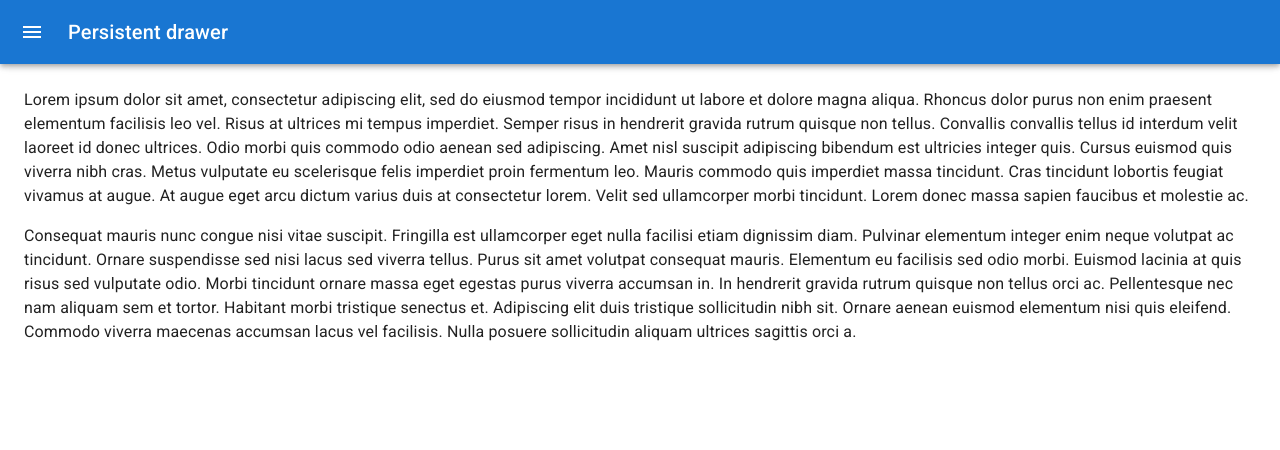
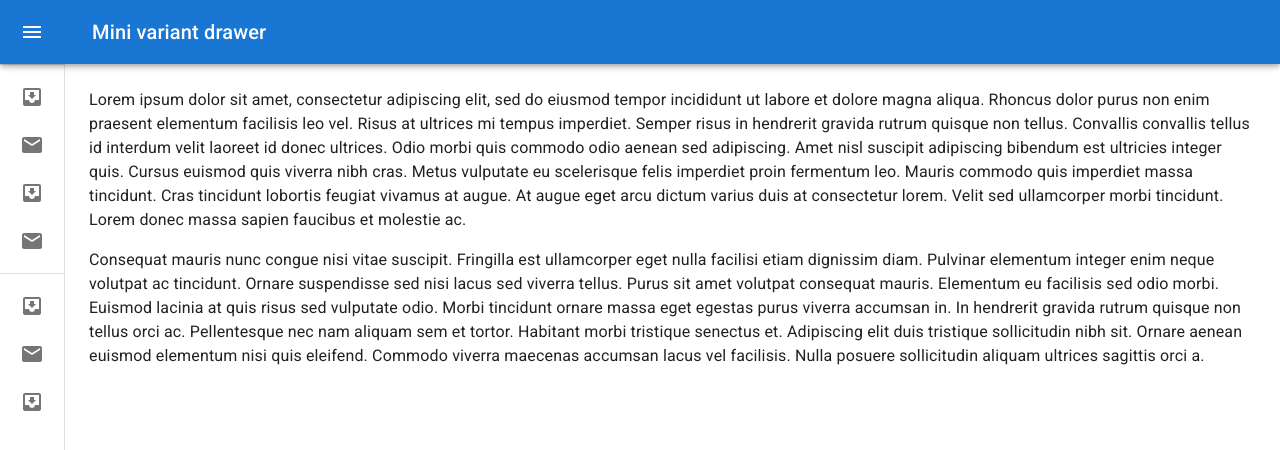
Before and after one commit to amcosano/open-home-bills, a React (Vite) app: page / in a window 1280 px wide. Shown: the top 450 px of the page. Built offline with nearby package versions, Linux system fonts and the light colour scheme.

Commit message:
Refactor template to another variant

```diff
--- a/src/App.jsx
+++ b/src/App.jsx
@@ -1,11 +1,11 @@
 import * as React from 'react'
 import { styled, useTheme } from '@mui/material/styles'
 import Box from '@mui/material/Box'
-import Drawer from '@mui/material/Drawer'
-import CssBaseline from '@mui/material/CssBaseline'
+import MuiDrawer from '@mui/material/Drawer'
 import MuiAppBar from '@mui/material/AppBar'
 import Toolbar from '@mui/material/Toolbar'
 import List from '@mui/material/List'
+import CssBaseline from '@mui/material/CssBaseline'
 import Typography from '@mui/material/Typography'
 import Divider from '@mui/material/Divider'
 import IconButton from '@mui/material/IconButton'
@@ -21,34 +21,41 @@ import MailIcon from '@mui/icons-material/Mail'
 
 const drawerWidth = 240
 
-const Main = styled('main', { shouldForwardProp: (prop) => prop !== 'open' })(
-  ({ theme }) => ({
-    flexGrow: 1,
-    padding: theme.spacing(3),
-    transition: theme.transitions.create('margin', {
-      easing: theme.transitions.easing.sharp,
-      duration: theme.transitions.duration.leavingScreen,
-    }),
-    marginLeft: `-${drawerWidth}px`,
-    variants: [
-      {
-        props: ({ open }) => open,
-        style: {
-          transition: theme.transitions.create('margin', {
-            easing: theme.transitions.easing.easeOut,
-            duration: theme.transitions.duration.enteringScreen,
-          }),
-          marginLeft: 0,
-        },
-      },
-    ],
-  })
-)
+const openedMixin = (theme) => ({
+  width: drawerWidth,
+  transition: theme.transitions.create('width', {
+    easing: theme.transitions.easing.sharp,
+    duration: theme.transitions.duration.enteringScreen,
+  }),
+  overflowX: 'hidden',
+})
+
+const closedMixin = (theme) => ({
+  transition: theme.transitions.create('width', {
+    easing: theme.transitions.easing.sharp,
+    duration: theme.transitions.duration.leavingScreen,
+  }),
+  overflowX: 'hidden',
+  width: `calc(${theme.spacing(7)} + 1px)`,
+  [theme.breakpoints.up('sm')]: {
+    width: `calc(${theme.spacing(8)} + 1px)`,
+  },
+})
+
+const DrawerHeader = styled('div')(({ theme }) => ({
+  display: 'flex',
+  alignItems: 'center',
+  justifyContent: 'flex-end',
+  padding: theme.spacing(0, 1),
+  // necessary for content to be below app bar
+  ...theme.mixins.toolbar,
+}))
 
 const AppBar = styled(MuiAppBar, {
   shouldForwardProp: (prop) => prop !== 'open',
 })(({ theme }) => ({
-  transition: theme.transitions.create(['margin', 'width'], {
+  zIndex: theme.zIndex.drawer + 1,
+  transition: theme.transitions.create(['width', 'margin'], {
     easing: theme.transitions.easing.sharp,
     duration: theme.transitions.duration.leavingScreen,
   }),
@@ -56,10 +63,10 @@ const AppBar = styled(MuiAppBar, {
     {
       props: ({ open }) => open,
       style: {
+        marginLeft: drawerWidth,
         width: `calc(100% - ${drawerWidth}px)`,
-        marginLeft: `${drawerWidth}px`,
-        transition: theme.transitions.create(['margin', 'width'], {
-          easing: theme.transitions.easing.easeOut,
+        transition: theme.transitions.create(['width', 'margin'], {
+          easing: theme.transitions.easing.sharp,
           duration: theme.transitions.duration.enteringScreen,
         }),
       },
@@ -67,13 +74,29 @@ const AppBar = styled(MuiAppBar, {
   ],
 }))
 
-const DrawerHeader = styled('div')(({ theme }) => ({
-  display: 'flex',
-  alignItems: 'center',
-  padding: theme.spacing(0, 1),
-  // necessary for content to be below app bar
-  ...theme.mixins.toolbar,
-  justifyContent: 'flex-end',
+const Drawer = styled(MuiDrawer, {
+  shouldForwardProp: (prop) => prop !== 'open',
+})(({ theme }) => ({
+  width: drawerWidth,
+  flexShrink: 0,
+  whiteSpace: 'nowrap',
+  boxSizing: 'border-box',
+  variants: [
+    {
+      props: ({ open }) => open,
+      style: {
+        ...openedMixin(theme),
+        '& .MuiDrawer-paper': openedMixin(theme),
+      },
+    },
+    {
+      props: ({ open }) => !open,
+      style: {
+        ...closedMixin(theme),
+        '& .MuiDrawer-paper': closedMixin(theme),
+      },
+    },
+  ],
 }))
 
 const App = () => {
@@ -100,7 +123,7 @@ const App = () => {
             edge='start'
             sx={[
               {
-                mr: 2,
+                marginRight: 5,
               },
               open && { display: 'none' },
             ]}
@@ -108,41 +131,68 @@ const App = () => {
             <MenuIcon />
           </IconButton>
           <Typography variant='h6' noWrap component='div'>
-            Persistent drawer
+            Mini variant drawer
           </Typography>
         </Toolbar>
       </AppBar>
-      <Drawer
-        sx={{
-          width: drawerWidth,
-          flexShrink: 0,
-          '& .MuiDrawer-paper': {
-            width: drawerWidth,
-            boxSizing: 'border-box',
-          },
-        }}
-        variant='persistent'
-        anchor='left'
-        open={open}
-      >
+      <Drawer variant='permanent' open={open}>
         <DrawerHeader>
           <IconButton onClick={handleDrawerClose}>
-            {theme.direction === 'ltr' ? (
+            {theme.direction === 'rtl' ? (
+              <ChevronRightIcon />
+            ) : (
               <ChevronLeftIcon />
-            ) : (
-              <ChevronRightIcon />
             )}
           </IconButton>
         </DrawerHeader>
         <Divider />
         <List>
           {['Inbox', 'Starred', 'Send email', 'Drafts'].map((text, index) => (
-            <ListItem key={text} disablePadding>
-              <ListItemButton>
-                <ListItemIcon>
+            <ListItem key={text} disablePadding sx={{ display: 'block' }}>
+              <ListItemButton
+                sx={[
+                  {
+                    minHeight: 48,
+                    px: 2.5,
+                  },
+                  open
+                    ? {
+                        justifyContent: 'initial',
+                      }
+                    : {
+                        justifyContent: 'center',
+                      },
+                ]}
+              >
+                <ListItemIcon
+                  sx={[
+                    {
+                      minWidth: 0,
+                      justifyContent: 'center',
+                    },
+                    open
+                      ? {
+                          mr: 3,
+                        }
+                      : {
+                          mr: 'auto',
+                        },
+                  ]}
+                >
                   {index % 2 === 0 ? <InboxIcon /> : <MailIcon />}
                 </ListItemIcon>
-                <ListItemText primary={text} />
+                <ListItemText
+                  primary={text}
+                  sx={[
+                    open
+                      ? {
+                          opacity: 1,
+                        }
+                      : {
+                          opacity: 0,
+                        },
+                  ]}
+                />
               </ListItemButton>
             </ListItem>
           ))}
@@ -150,18 +200,57 @@ const App = () => {
         <Divider />
         <List>
           {['All mail', 'Trash', 'Spam'].map((text, index) => (
-            <ListItem key={text} disablePadding>
-              <ListItemButton>
-                <ListItemIcon>
+            <ListItem key={text} disablePadding sx={{ display: 'block' }}>
+              <ListItemButton
+                sx={[
+                  {
+                    minHeight: 48,
+                    px: 2.5,
+                  },
+                  open
+                    ? {
+                        justifyContent: 'initial',
+                      }
+                    : {
+                        justifyContent: 'center',
+                      },
+                ]}
+              >
+                <ListItemIcon
+                  sx={[
+                    {
+                      minWidth: 0,
+                      justifyContent: 'center',
+                    },
+                    open
+                      ? {
+                          mr: 3,
+                        }
+                      : {
+                          mr: 'auto',
+                        },
+                  ]}
+                >
                   {index % 2 === 0 ? <InboxIcon /> : <MailIcon />}
                 </ListItemIcon>
-                <ListItemText primary={text} />
+                <ListItemText
+                  primary={text}
+                  sx={[
+                    open
+                      ? {
+                          opacity: 1,
+                        }
+                      : {
+                          opacity: 0,
+                        },
+                  ]}
+                />
               </ListItemButton>
             </ListItem>
           ))}
         </List>
       </Drawer>
-      <Main open={open}>
+      <Box component='main' sx={{ flexGrow: 1, p: 3 }}>
         <DrawerHeader />
         <Typography sx={{ marginBottom: 2 }}>
           Lorem ipsum dolor sit amet, consectetur adipiscing elit, sed do
@@ -192,7 +281,7 @@ const App = () => {
           eleifend. Commodo viverra maecenas accumsan lacus vel facilisis. Nulla
           posuere sollicitudin aliquam ultrices sagittis orci a.
         </Typography>
-      </Main>
+      </Box>
     </Box>
   )
 }
```
